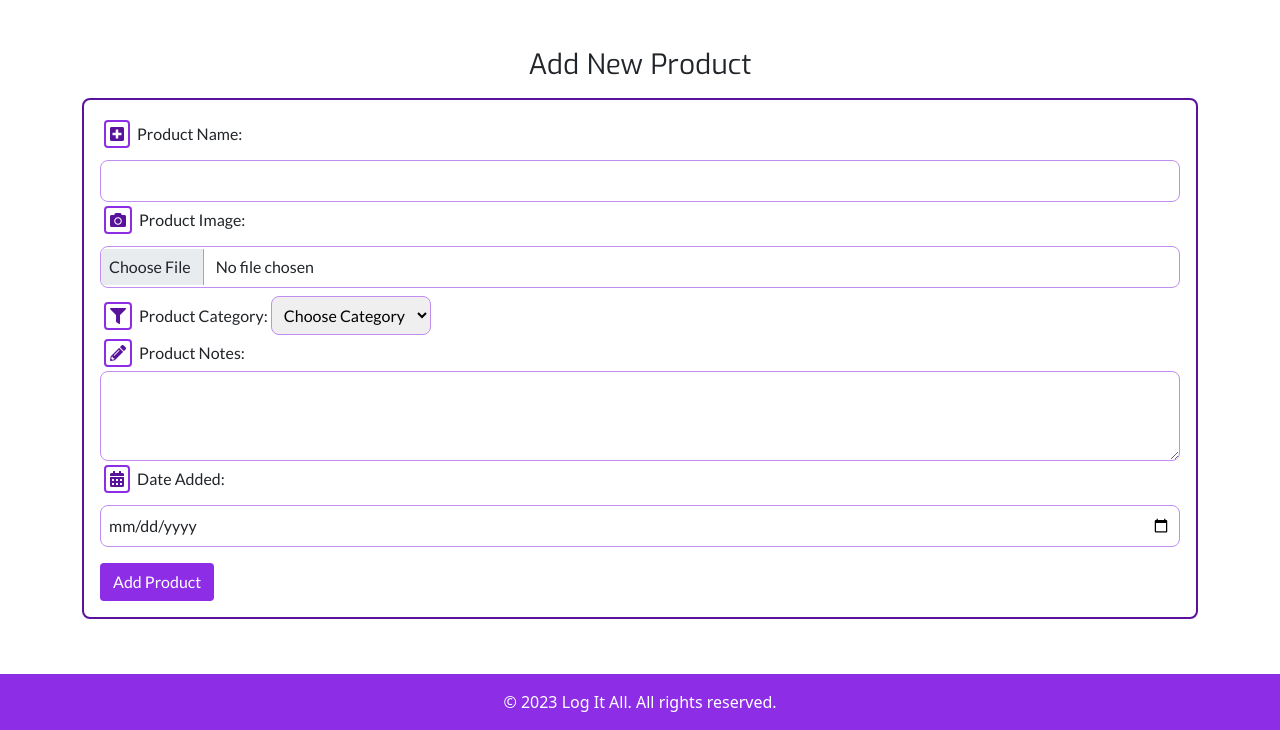
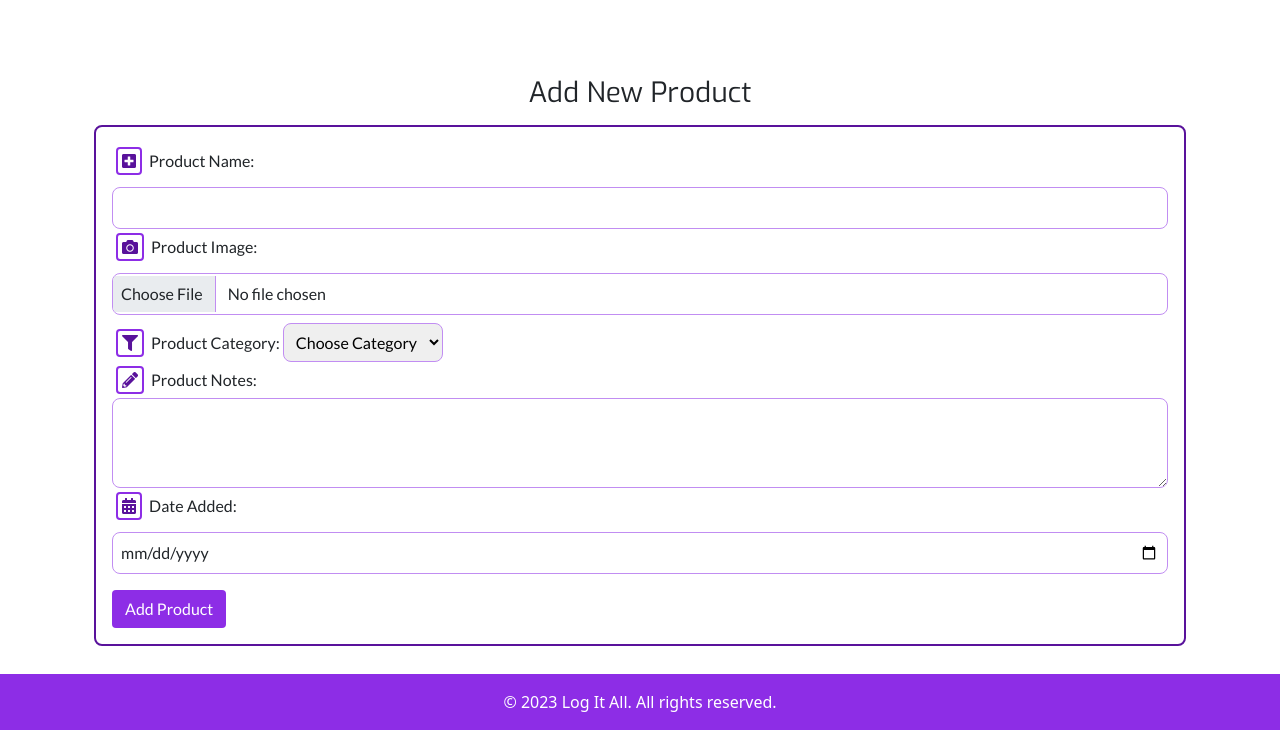
Before and after one commit to JusJae/ms3_logapp, a Flask app: page /add_product in a window 1280 px wide. Shown: the part 70-800 px from the top of the page. Run offline with Flask 3, Linux system fonts and the light colour scheme; data that the repository does not hold is empty; some libraries are stand-ins or nearby versions.

Commit message:
update main content container margin

```diff
--- a/templates/index.html
+++ b/templates/index.html
@@ -21,7 +21,9 @@
 			href="https://cdn.jsdelivr.net/npm/bootstrap@5.1.3/dist/css/bootstrap.min.css"
 			rel="stylesheet" />
 		<!-- AOS -->
-		<link href="https://unpkg.com/aos@2.3.1/dist/aos.css" rel="stylesheet">
+		<link
+			href="https://unpkg.com/aos@2.3.1/dist/aos.css"
+			rel="stylesheet" />
 		<!-- Font Awesome -->
 		<link
 			rel="stylesheet"
@@ -148,7 +150,7 @@
 		</section>
 
 		<!-- Main content -->
-		<main class="container-fluid">{% block content %} {% endblock %}</main>
+		<main class="container mt-auto">{% block content %} {% endblock %}</main>
 
 		<!-- Fixed Footer -->
 		<footer
```
